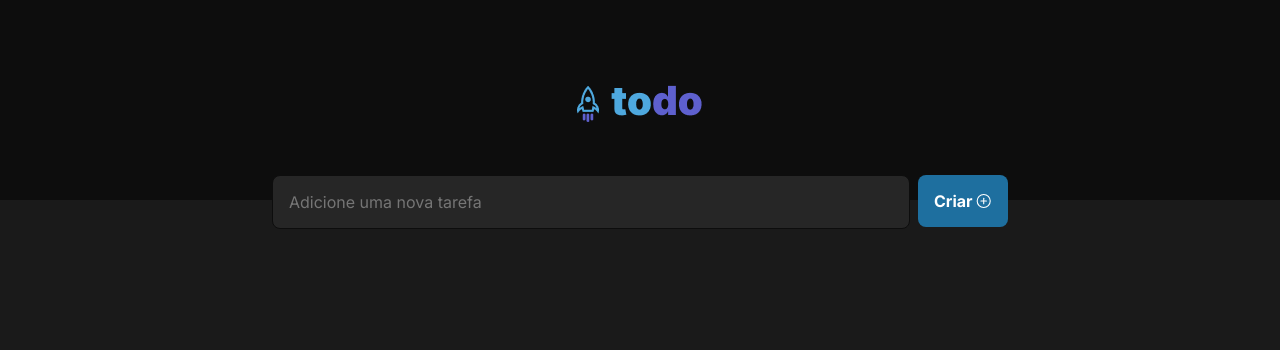
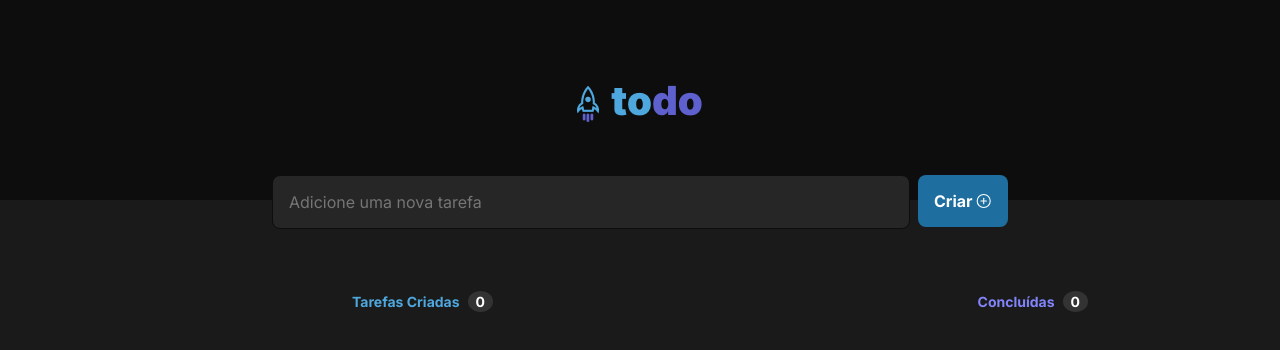
Before and after one commit to victorhenriq3/todo-ignite-react, a React (Vite) app: page / in a window 1280 px wide. Shown: the top 350 px of the page. Built offline with nearby package versions, Linux system fonts and the light colour scheme.

Commit message:
finish header todo list

```diff
--- a/src/App.tsx
+++ b/src/App.tsx
@@ -1,6 +1,7 @@
 import { useState } from 'react'
 import { Header } from './components/Header'
 import { Input } from './components/Input'
+import { TodoList } from './components/TodoList'
 import './global.css'
 
 function App() {
@@ -10,6 +11,8 @@ function App() {
       <Header />
 
       <Input />
+
+      <TodoList />
     </div>
   )
 }
--- /dev/null
+++ b/src/components/TodoList.module.css
@@ -0,0 +1,49 @@
+.todo_container{
+    display: flex;
+    flex-direction: column;
+    gap: 24px;
+    margin: 64px 352px;
+
+    width: 736px;
+}
+
+.todo_header{
+    display: flex;
+    justify-content: space-between;
+    align-items: center;
+}
+
+.todo_create{
+    color: var(--blue);
+    font-weight: bold;
+    line-height: 17px;
+    font-size: 0.875rem;
+}
+
+.todo_create span{
+    background-color: var(--gray-400);
+    border-radius: 50%;
+    width: 25px;
+    height: 19px;
+
+    color: white;
+    margin-left: 0.5rem;
+    padding: 2px 8px;
+}
+.todo_finishes{
+    color: var(--purple);
+    font-weight: bold;
+    line-height: 17px;
+    font-size: 0.875rem;
+}
+
+.todo_finishes span{
+    background-color: var(--gray-400);
+    border-radius: 50%;
+    width: 25px;
+    height: 19px;
+
+    color: white;
+    margin-left: 0.5rem;
+    padding: 2px 8px;
+}
--- /dev/null
+++ b/src/components/TodoList.tsx
@@ -0,0 +1,23 @@
+import styles from './TodoList.module.css'
+
+export function TodoList(){
+    return (
+        <div className={styles.todo_container}>
+            <div className={styles.todo_header}>
+                <div className={styles.todo_create}>
+                    Tarefas Criadas
+                    <span>0</span>
+                </div>
+
+                <div className={styles.todo_finishes}>
+                    Concluídas
+                    <span>0</span>
+                </div>
+            </div>
+
+            <div className={styles.todo_content}>
+
+            </div>
+        </div>
+    )
+}
```
